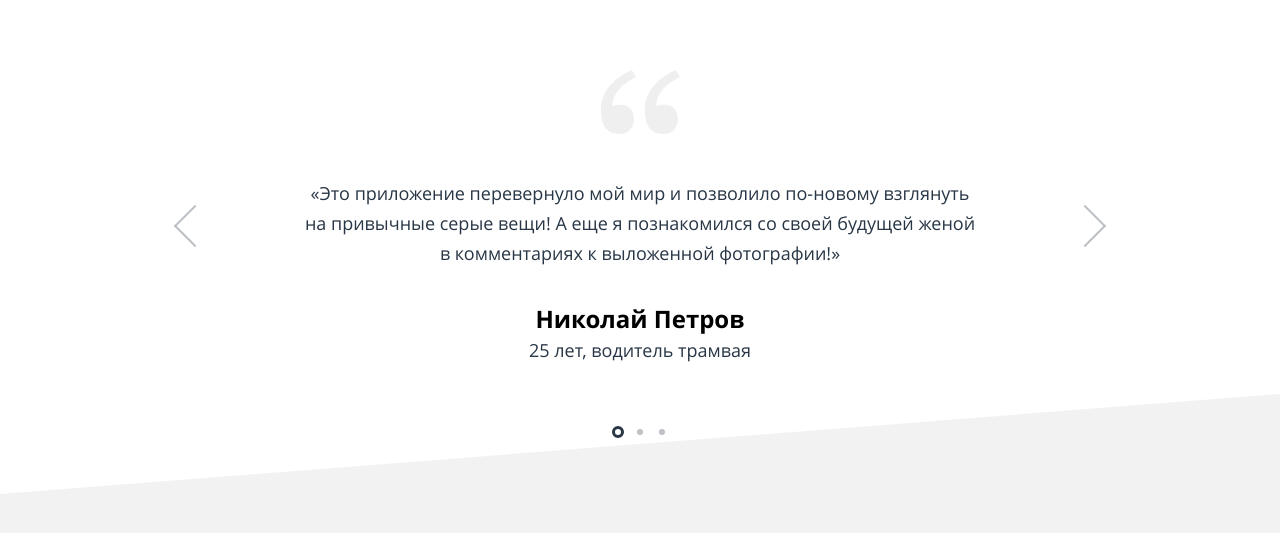
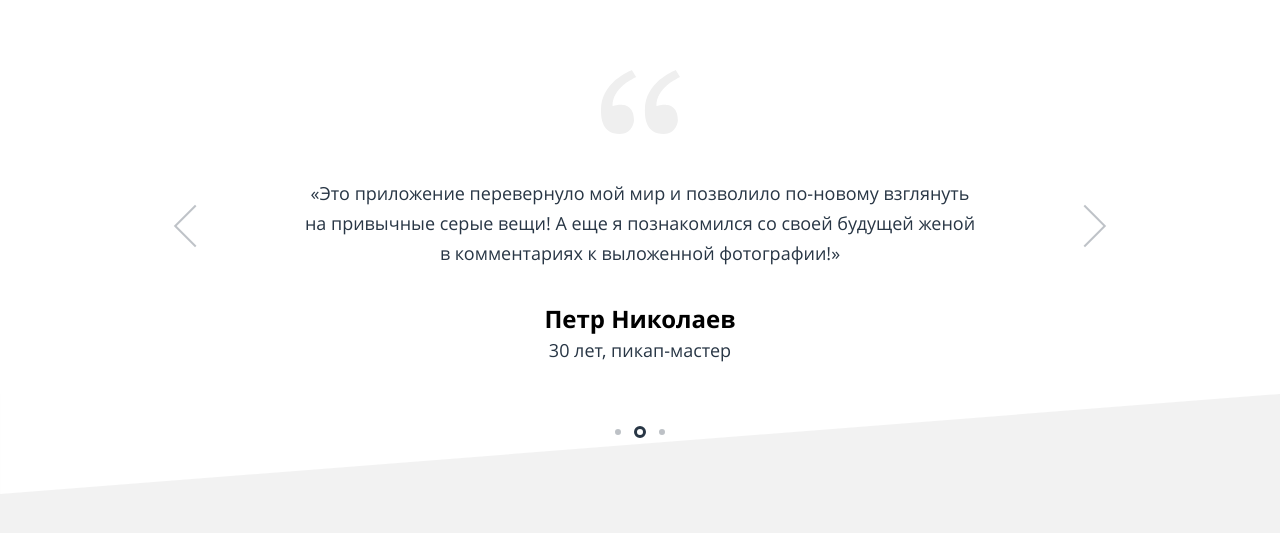
Before and after one commit to downtempa/107653-pink, a website: page index.html in a window 1280 px wide. Shown: the part 2220-2753 px from the top of the page. Drawn offline with nearby package versions, Linux system fonts and the light colour scheme; files that its build step writes are made by us from their sources; files whose address does not match are found by name.

Commit message:
slider autoplay

```diff
--- a/index.html
+++ b/index.html
@@ -166,7 +166,7 @@
 	</div>
 	<div class="reviews">
 		<div class="wrapper">
-			<div class="reviews__posts slider carousel js-flickity">
+			<div class="reviews__posts slider carousel js-flickity" data-flickity-options='{ "autoPlay": true, "autoPlay": 4000 }'>
 				<!-- слайды -->
 				<blockquote class="post post--activee carousel-cell">
 
@@ -277,11 +277,13 @@
 				</table>
 			</div>
 		</div>
+		<!--
 		<div class="slider__nav slider__nav--table">
 			<label class="slider__btn label label--pseudo label--table"></label>
 			<label class="slider__btn label label--pseudo label--table label--pseudo-active"></label>
 			<label class="slider__btn label label--pseudo label--table"></label>
 		</div>
+-->
 	</div>
 	<div class="contacts">
 		<h3 class="contacts__title">Остались вопросы? Свяжитесь с нами!</h3>
```
